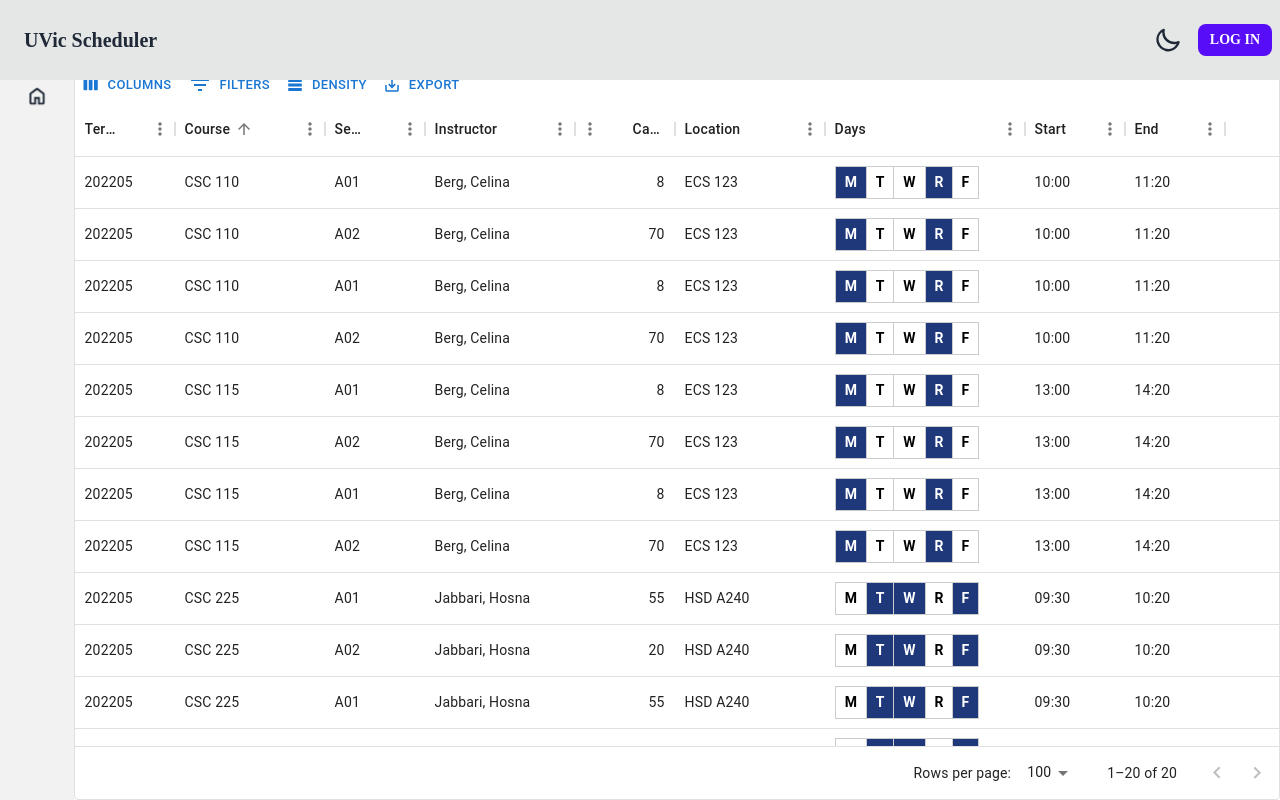
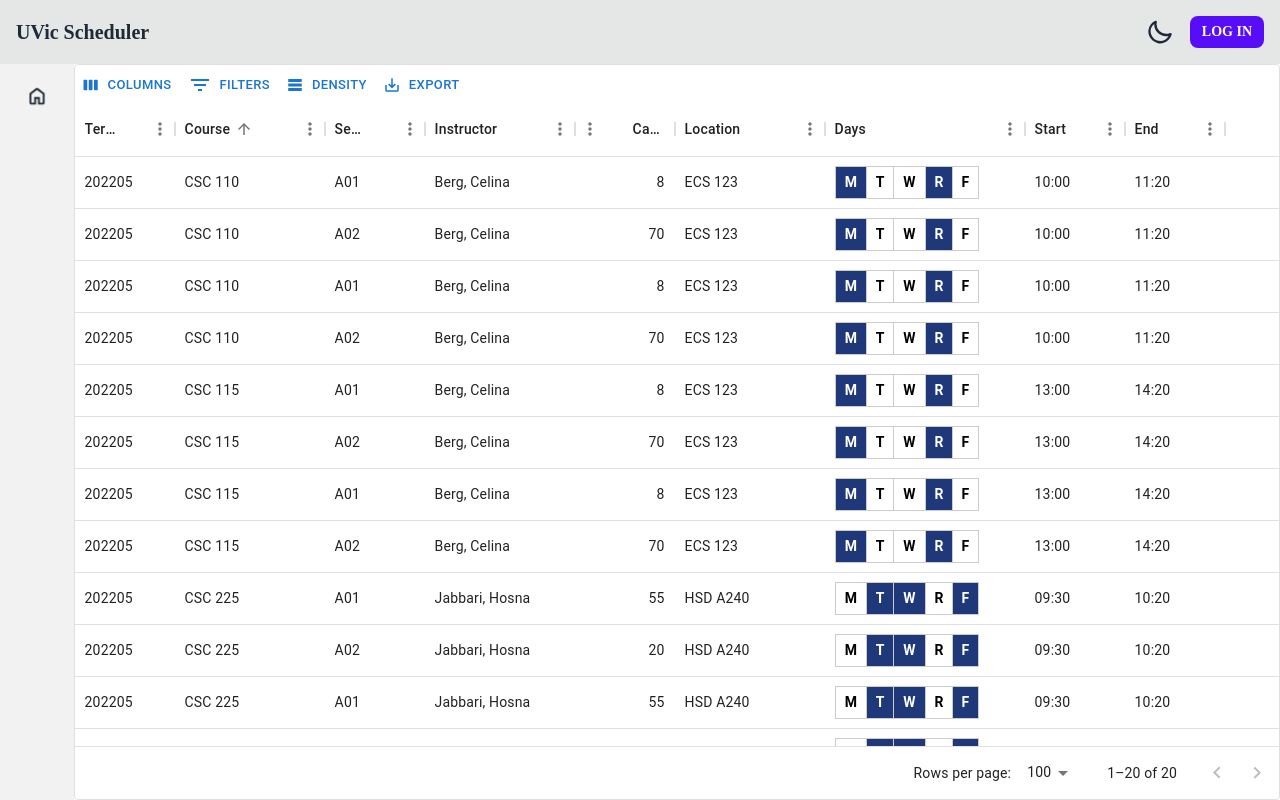
Before and after one commit to SENG-499-Company-3/frontend, a Next.js app: page / in a window 1280 px wide. Built offline with nearby package versions, Linux system fonts and the light colour scheme.

Commit message:
remove padding on navbar

```diff
--- a/src/components/navigation/TopNavigation.tsx
+++ b/src/components/navigation/TopNavigation.tsx
@@ -9,7 +9,7 @@ export const TopNavigation = ({switchTheme}) => {
     }
 
     return (
-        <div className="fixed navbar z-50 bg-base-300">
+        <div className="fixed navbar !p-0 z-50 bg-base-300">
             <div className="flex-1">
                 <a className="btn btn-ghost normal-case text-xl">UVic Scheduler</a>
             </div>
```
